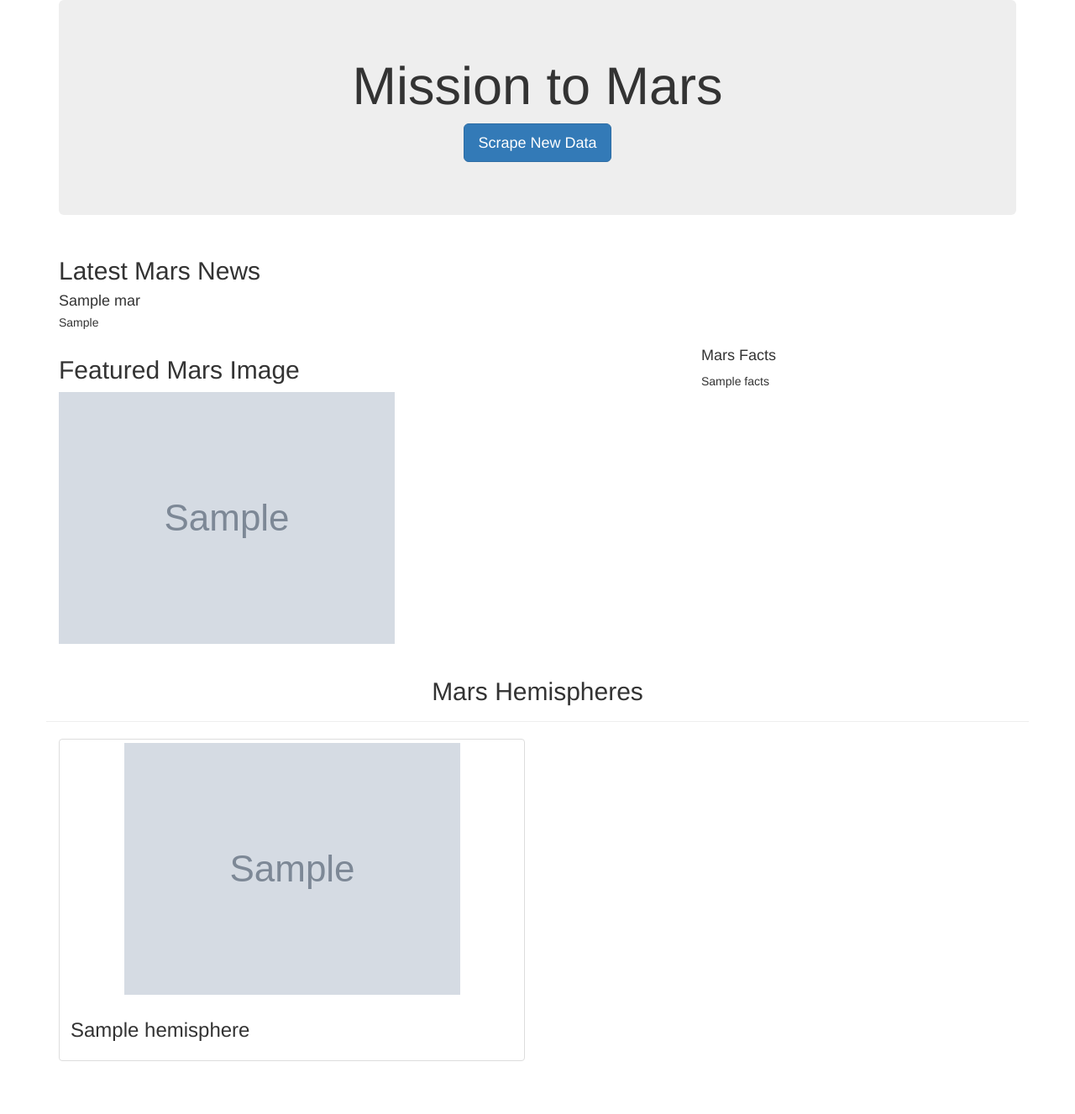
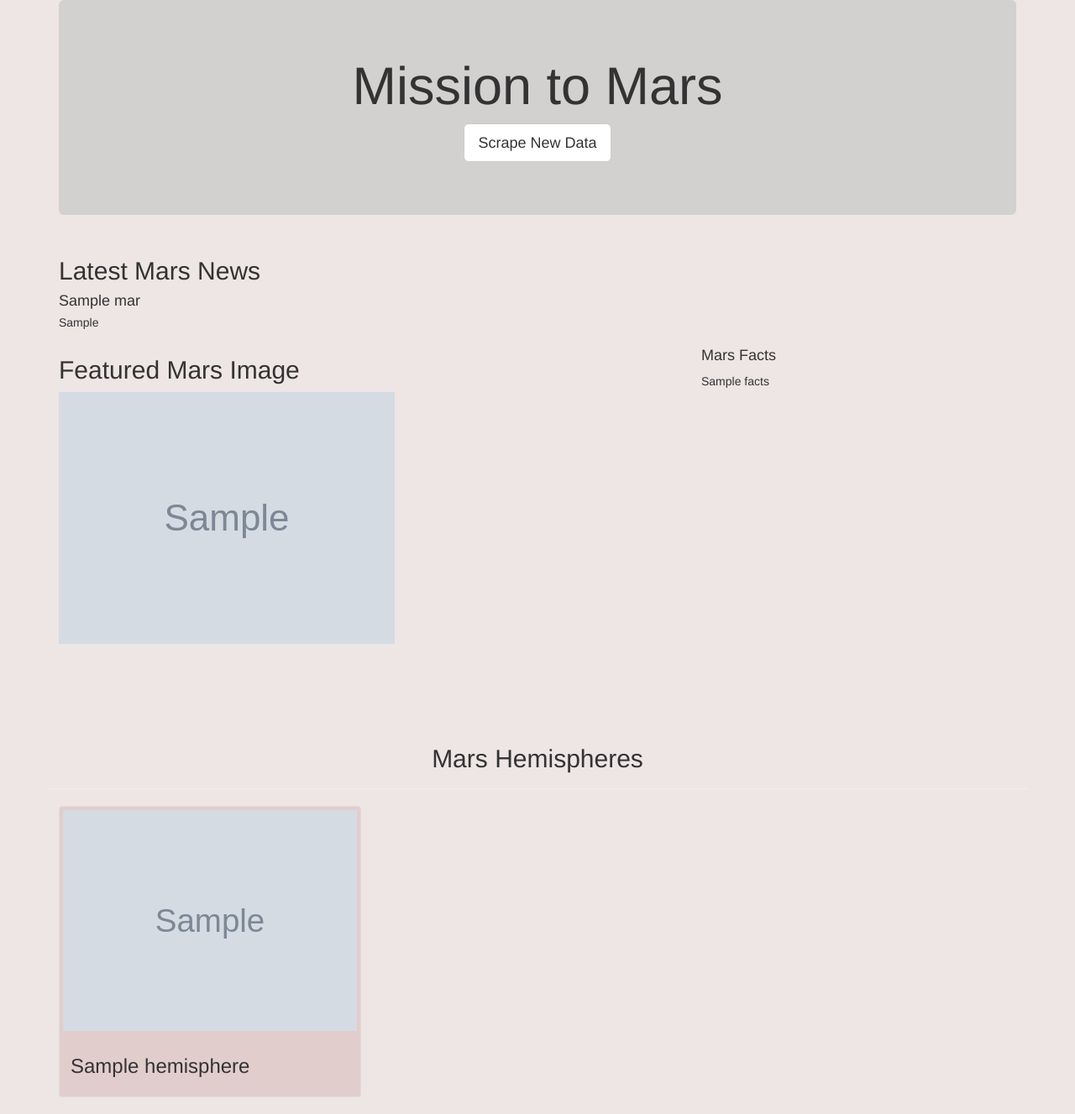
Before and after one commit to elosla1756/10_Mission_to_Mars_Web_Scraping, a Flask app: page / in a window 1280 px wide. Shown: the whole page at 84% size. Before the commit the page ends 1264 px from the top, so only its background shows below. Run offline with Flask 2, Linux system fonts and the light colour scheme; grey boxes marked "Sample" are stand-in pictures; a database or web service that is not in the repository returns one stand-in record (values such as "Sample title"); some libraries are stand-ins or nearby versions.

Commit message:
updates 6/26/21 11:27am

```diff
--- a/templates/index.html
+++ b/templates/index.html
@@ -10,13 +10,13 @@
       href="https://maxcdn.bootstrapcdn.com/bootstrap/3.3.7/css/bootstrap.min.css"
     />
   </head>
-  <body>
+  <body class="text-black" style="background-color: rgb(238, 229, 229);">
     <div class="container">
       <!-- Add Jumbotron to Header -->
-      <div class="jumbotron text-center">
+      <div class="jumbotron text-center" style="background-color: rgb(211, 208, 208);">
         <h1>Mission to Mars</h1>
         <!-- Add a button to activate scraping script -->
-        <p><a class="btn btn-primary btn-lg" href="/scrape" role="button">Scrape New Data</a></p>
+        <p><a class="btn btn-default btn-lg" href="/scrape" role="button">Scrape New Data</a></p>
       </div>
 
       <!-- Add section for Mars News -->
@@ -45,7 +45,7 @@
           />
         </div>
 
-        <div class="col-md-4">
+        <div class="col-xs-6 col-md-4">
           <!-- Mars Facts -->
           <div class="row" id="mars-facts">
             <h4>Mars Facts</h4>
@@ -55,14 +55,14 @@
       </div>
 
       <!-- Section for Mars Hemispheres -->
-      <div class="row" id="mars-hemispheres">
+      <div class="row" id="mars-hemispheres" style="margin-top:80px;">
         <div class="page-header">
           <h2 class="text-center">Mars Hemispheres</h2>
         </div>
 
         {% for hemisphere in mars.hemispheres %}
-        <div class="col-md-6">
-          <div class="thumbnail">
+        <div class="col-xs-6 col-md-4">
+          <div class="thumbnail" style="background-color: rgb(226, 205, 205);">
             <img src="{{hemisphere.img_url | default('static/images/error.png', true)}}" alt="...">
             <div class="caption">
               <h3>{{hemisphere.title}}</h3>
```
Also changed, not shown: Analysis/hemisphere_image_urls.png (added), Analysis/hemisphere_scraping.png (added), Analysis/mars_url.png (added), README.md.
